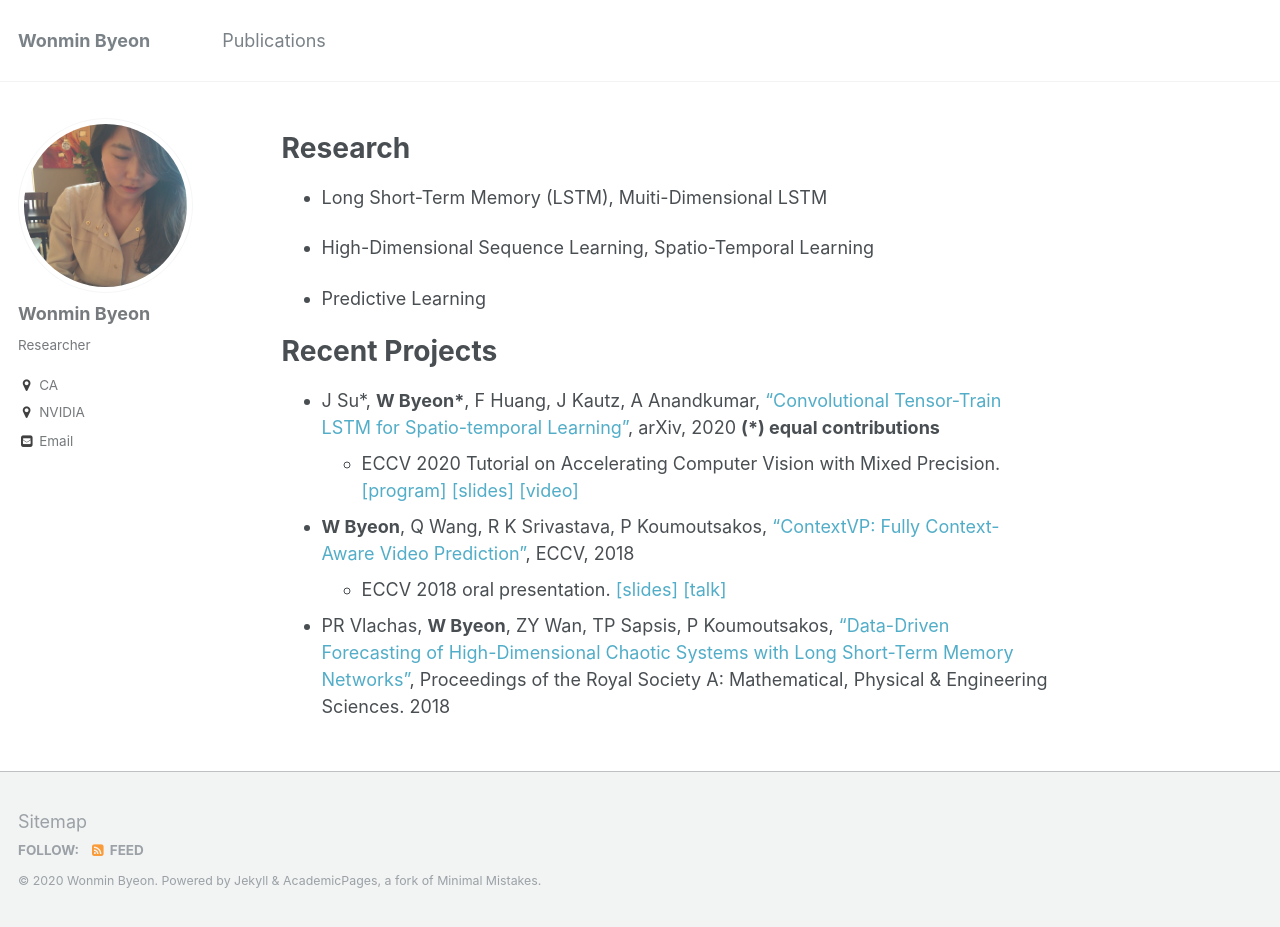
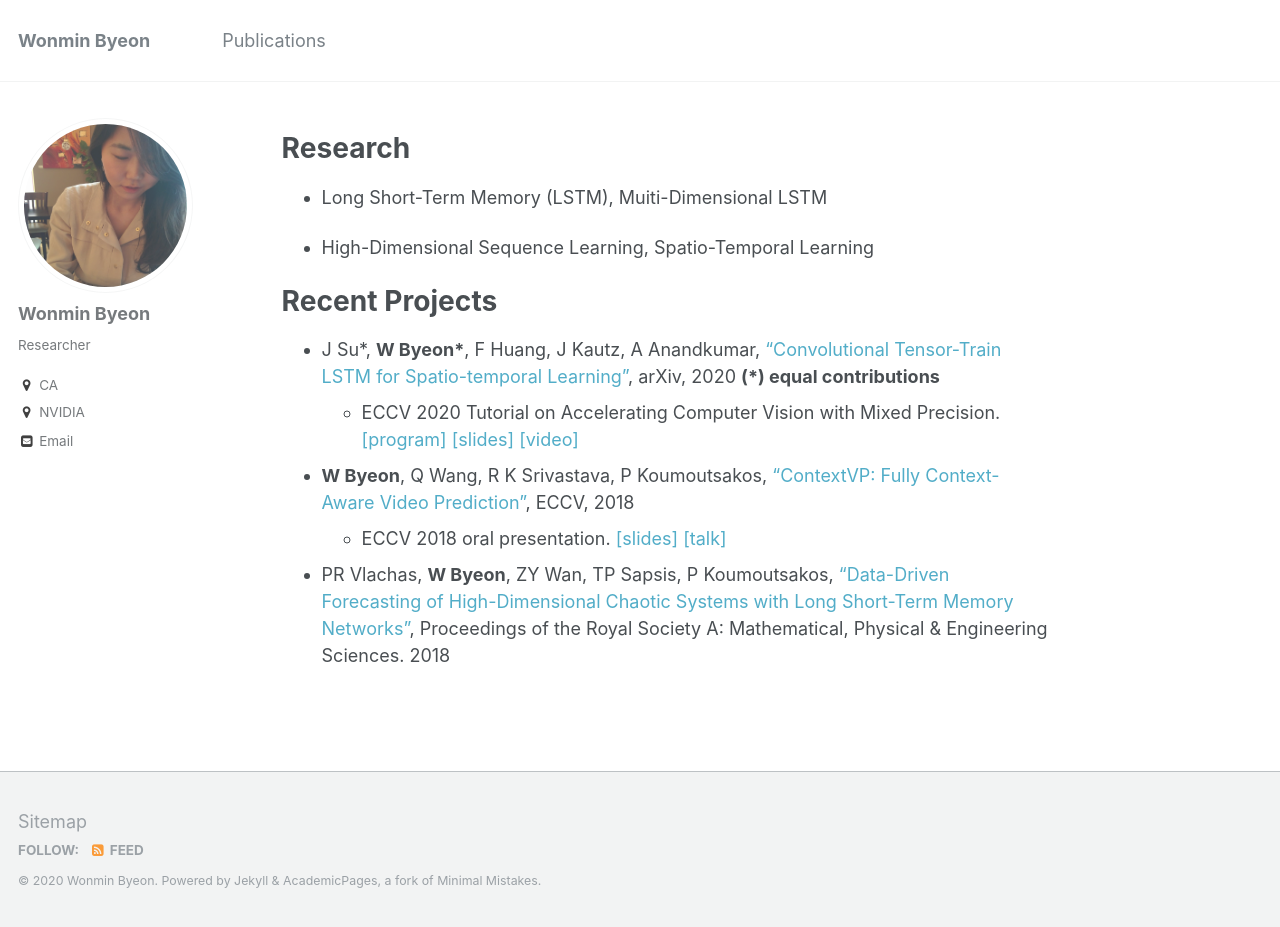
Before and after one commit to wonmin-byeon/wonmin-byeon.github.io, a Jekyll site: the page built from _pages/about.md, in a window 1280 px wide and 927 px high. Built offline with Jekyll 4.4.1, drawn with Linux system fonts in a browser that asks for light colours.

```diff
--- a/_pages/about.md
+++ b/_pages/about.md
@@ -14,7 +14,6 @@ Research
 
 * High-Dimensional Sequence Learning, Spatio-Temporal Learning
 
-* Predictive Learning
 
 Recent Projects
 ======
```
